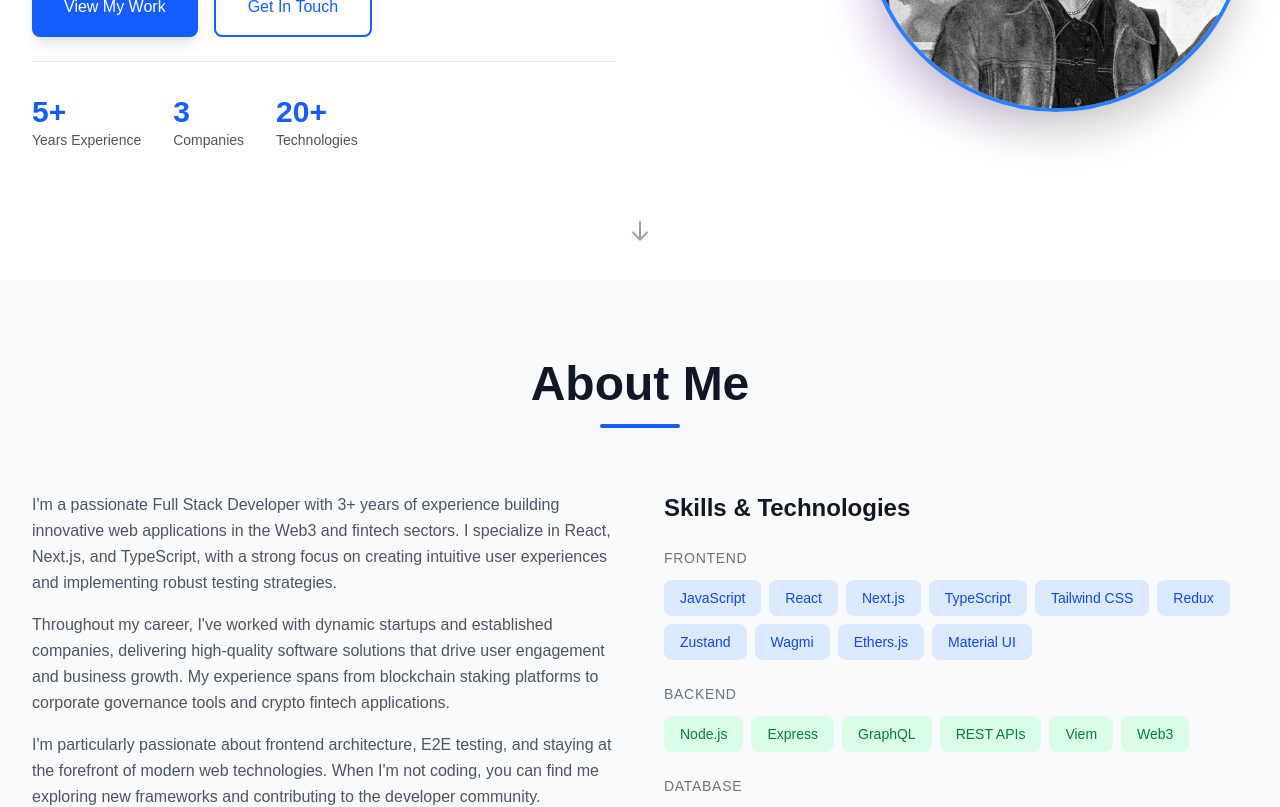
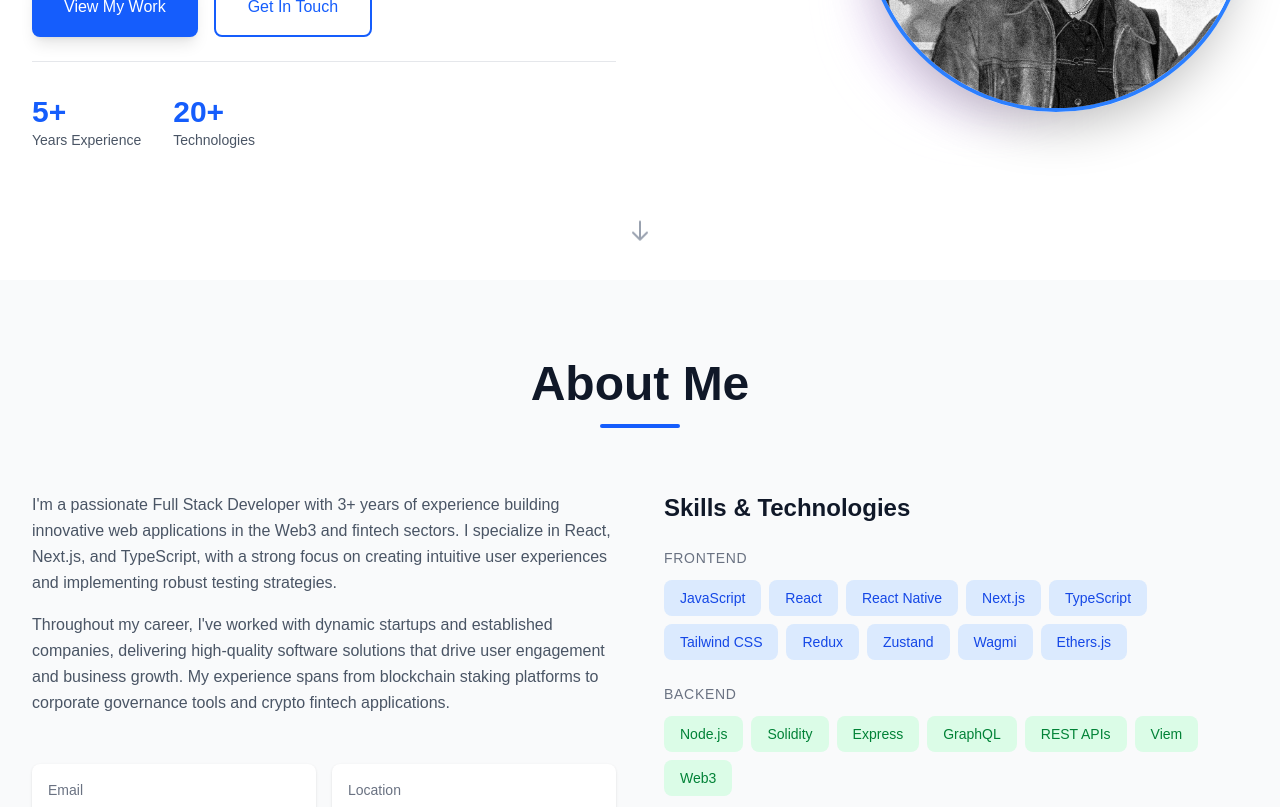
Before and after one commit to mpallares/portfolio, a Next.js app: page / in a window 1280 px wide. Shown: the part 520-1327 px from the top of the page. Built offline with nearby package versions, Linux system fonts and the light colour scheme.

Commit message:
Update text

```diff
--- a/src/components/Hero.tsx
+++ b/src/components/Hero.tsx
@@ -82,14 +82,6 @@
               </div>
               <div>
                 <p className="text-3xl font-bold text-blue-600 dark:text-blue-400">
-                  3
-                </p>
-                <p className="text-sm text-gray-600 dark:text-gray-400">
-                  Companies
-                </p>
-              </div>
-              <div>
-                <p className="text-3xl font-bold text-blue-600 dark:text-blue-400">
                   20+
                 </p>
                 <p className="text-sm text-gray-600 dark:text-gray-400">
--- a/src/data/personalInfo.ts
+++ b/src/data/personalInfo.ts
@@ -7,7 +7,6 @@
   bio: [
     'I\'m a passionate Full Stack Developer with 3+ years of experience building innovative web applications in the Web3 and fintech sectors. I specialize in React, Next.js, and TypeScript, with a strong focus on creating intuitive user experiences and implementing robust testing strategies.',
     'Throughout my career, I\'ve worked with dynamic startups and established companies, delivering high-quality software solutions that drive user engagement and business growth. My experience spans from blockchain staking platforms to corporate governance tools and crypto fintech applications.',
-    'I\'m particularly passionate about frontend architecture, E2E testing, and staying at the forefront of modern web technologies. When I\'m not coding, you can find me exploring new frameworks and contributing to the developer community.'
   ],
   email: 'mpallareslara@gmail.com',
   location: 'Lisbon, Portugal',
--- a/src/data/skills.ts
+++ b/src/data/skills.ts
@@ -4,6 +4,7 @@
   // Frontend
   { name: 'JavaScript', category: 'frontend' },
   { name: 'React', category: 'frontend' },
+  { name: 'React Native', category: 'frontend' },
   { name: 'Next.js', category: 'frontend' },
   { name: 'TypeScript', category: 'frontend' },
   { name: 'Tailwind CSS', category: 'frontend' },
@@ -11,10 +12,10 @@
   { name: 'Zustand', category: 'frontend' },
   { name: 'Wagmi', category: 'frontend' },
   { name: 'Ethers.js', category: 'frontend' },
-  { name: 'Material UI', category: 'frontend' },
 
   // Backend
   { name: 'Node.js', category: 'backend' },
+  { name: 'Solidity', category: 'backend' },
   { name: 'Express', category: 'backend' },
   { name: 'GraphQL', category: 'backend' },
   { name: 'REST APIs', category: 'backend' },
@@ -29,13 +30,11 @@
 
   // Tools & Others
   { name: 'Git', category: 'tools' },
-  { name: 'AWS', category: 'tools' },
   { name: 'CI/CD', category: 'tools' },
   { name: 'Vitest', category: 'tools' },
   { name: 'Jest', category: 'tools' },
   { name: 'Cypress', category: 'tools' },
   { name: 'Foundry', category: 'tools' },
-  { name: 'Bun', category: 'tools' },
 ];
 
 // Group skills by category for easy filtering
```
